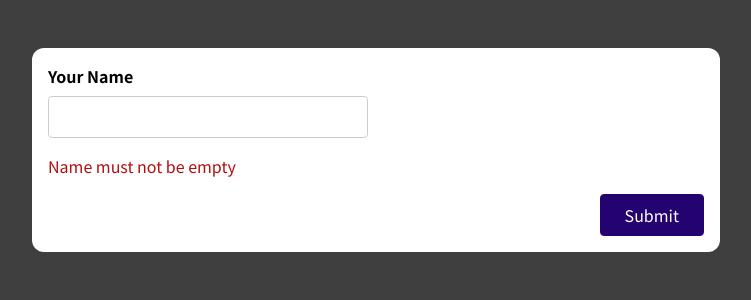
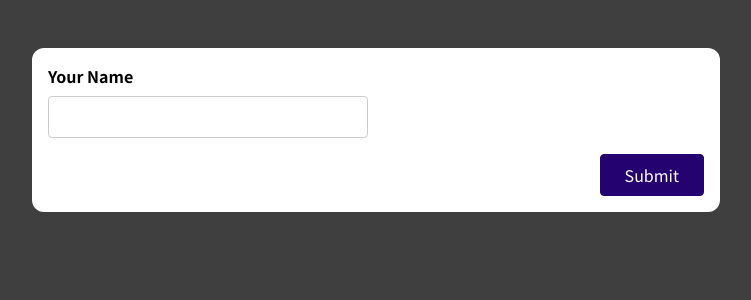
Before and after one commit to daphneruth/react-forms, a React (Create React App) app: page / in a window 1280 px wide. Shown: the top 300 px of the page, without its empty margins (264-1015 px from the left). Built offline with nearby package versions, Linux system fonts and the light colour scheme.

Commit message:
validation feedback updated

```diff
--- a/src/components/SimpleInput.js
+++ b/src/components/SimpleInput.js
@@ -4,7 +4,7 @@ const SimpleInput = (props) => {
 const nameInputRef = useRef();
 const [enteredName, setEnteredName] = useState('');
 
-const [enteredNameIsValid, setEnteredNameIsValid]= useState(false);
+const [enteredNameIsValid, setEnteredNameIsValid]= useState(true);
 
 const nameInputHandler = event=>{
   setEnteredName(event.target.value);
```
Also changed, not shown: 1 other file (tests, documents, lock files or other folders).
